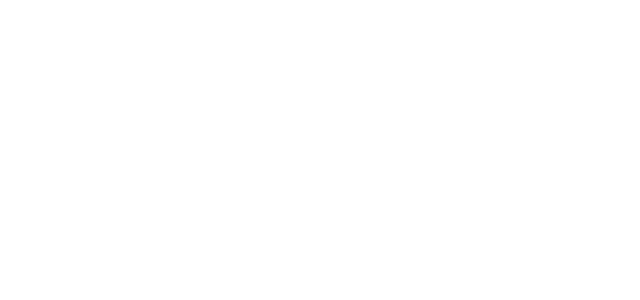
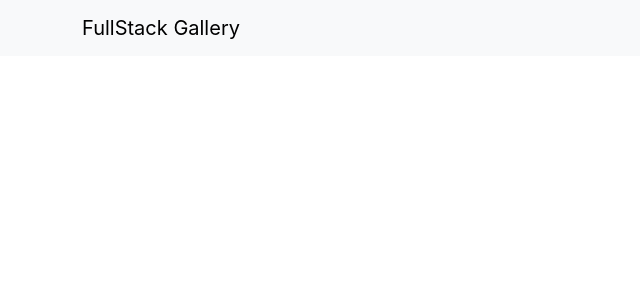
Before and after one commit to AHTHneeuhl/fullstack-gallery, a React (Create React App) app in the folder ui/: page / in a window 1280 px wide. Shown: the top 300 px of the page, without its empty margins (0-640 px from the left). Built offline with nearby package versions, Linux system fonts and the light colour scheme.

Commit message:
feat: create header component

```diff
--- a/ui/package.json
+++ b/ui/package.json
@@ -10,7 +10,9 @@
     "@types/node": "^16.7.13",
     "@types/react": "^18.0.0",
     "@types/react-dom": "^18.0.0",
+    "bootstrap": "^5.3.0",
     "react": "^18.2.0",
+    "react-bootstrap": "^2.8.0",
     "react-dom": "^18.2.0",
     "react-scripts": "5.0.1",
     "typescript": "^4.4.2",
--- a/ui/src/App.tsx
+++ b/ui/src/App.tsx
@@ -1,5 +1,11 @@
-function App() {
-  return null;
-}
+import Header from "components/Header";
+
+const App: React.FC = () => {
+  return (
+    <main>
+      <Header content="FullStack Gallery" />
+    </main>
+  );
+};
 
 export default App;
--- /dev/null
+++ b/ui/src/components/Header.tsx
@@ -0,0 +1,17 @@
+import { Container, Navbar } from "react-bootstrap";
+
+type TProps = {
+  content: string;
+};
+
+const Header: React.FC<TProps> = ({ content }) => {
+  return (
+    <Navbar bg="light" data-bs-theme="light">
+      <Container>
+        <Navbar.Brand href="#home">{content}</Navbar.Brand>
+      </Container>
+    </Navbar>
+  );
+};
+
+export default Header;
--- a/ui/src/index.tsx
+++ b/ui/src/index.tsx
@@ -1,7 +1,8 @@
 import React from "react";
 import ReactDOM from "react-dom/client";
+import "bootstrap/dist/css/bootstrap.min.css";
+import App from "./App";
 import "./index.css";
-import App from "./App";
 
 const root = ReactDOM.createRoot(
   document.getElementById("root") as HTMLElement
```
Also changed, not shown: ui/tsconfig.json (+3 -8 lines), 1 other file (tests, documents, lock files or other folders).
